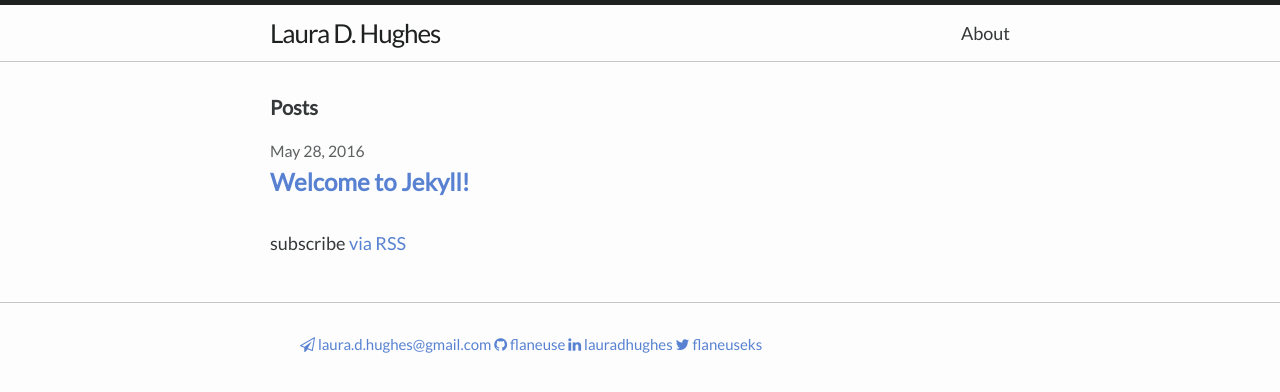
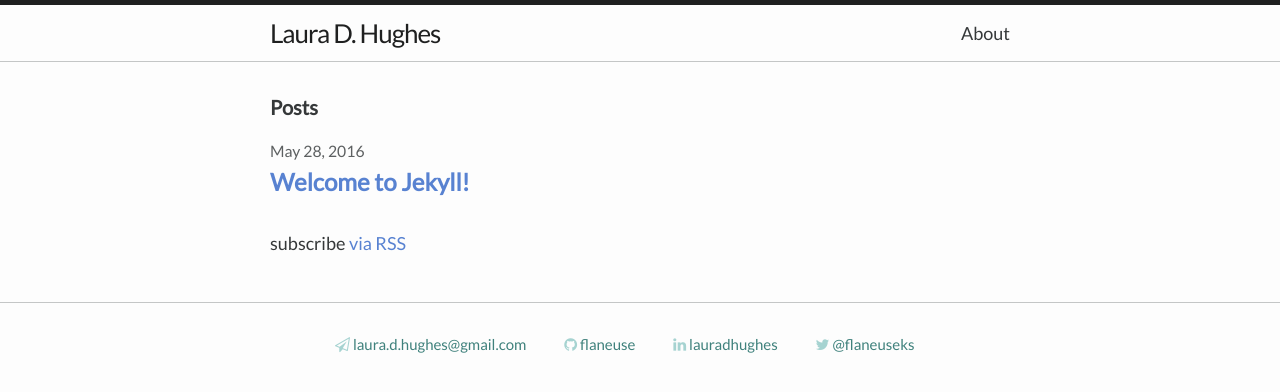
Before and after one commit to flaneuse/testsite, a Jekyll site: the page built from index.html, in a window 1280 px wide. Shown: the top 392 px of the page. Built offline with Jekyll 4.4.1, drawn with Linux system fonts in a browser that asks for light colours; some web fonts are replaced.

Commit message:
footer edits

```diff
--- a/_includes/footer.html
+++ b/_includes/footer.html
@@ -8,7 +8,7 @@
         <ul class="contact-list">
           <li>
             <a href="mailto:{{ site.email }}"  target="_blank">
-              <i class="fa fa-send-o"></i>
+              <i class="contact-list-light fa fa-send-o"></i>
               {{ site.email }}
             </a>
           </li>
@@ -16,7 +16,7 @@
           {% if site.github_username %}
           <li>
             <a href="https://github.com/{{ site.github_username }}" target="_blank">
-              <i class="fa fa-github"></i>
+              <i class="contact-list-light fa fa-github"></i>
               <span class="username">{{ site.github_username }}</span>
             </a>
           </li>
@@ -26,7 +26,7 @@
           {% if site.linkedin_username %}
           <li>
             <a href="https://linkedin.com/in/{{ site.linkedin_username }}" target="_blank">
-              <i class="fa fa-linkedin"></i>
+              <i class="contact-list-light fa fa-linkedin"></i>
               <span class="username">{{ site.linkedin_username }}</span>
             </a>
           </li>
@@ -35,8 +35,8 @@
           {% if site.twitter_username %}
           <li>
             <a href="https://twitter.com/{{ site.twitter_username }}" target="_blank">
-              <i class="fa fa-twitter"></i>
-              <span class="username">{{ site.twitter_username }}</span>
+              <i class="contact-list-light fa fa-twitter"></i>
+              <span class="username">@{{ site.twitter_username }}</span>
             </a>
           </li>
           {% endif %}
--- a/_sass/_layout.scss
+++ b/_sass/_layout.scss
@@ -103,9 +103,23 @@
 
 .contact-list li{
   list-style: none;
+  margin-left: 0;
+  padding-left: 35px;
+  display: inline;
+}
+
+.contact-list a{
+  color: $accent-color;
+  text-decoration: none;
+}
+
+.contact-list a:hover{
   color: $accent-color-light;
-  margin-left: 0;
-  display: inline;
+  text-decoration: none;
+}
+
+.contact-list-light {
+  color: $accent-color-light;
 }
 
 .footer-col-wrapper {
```
